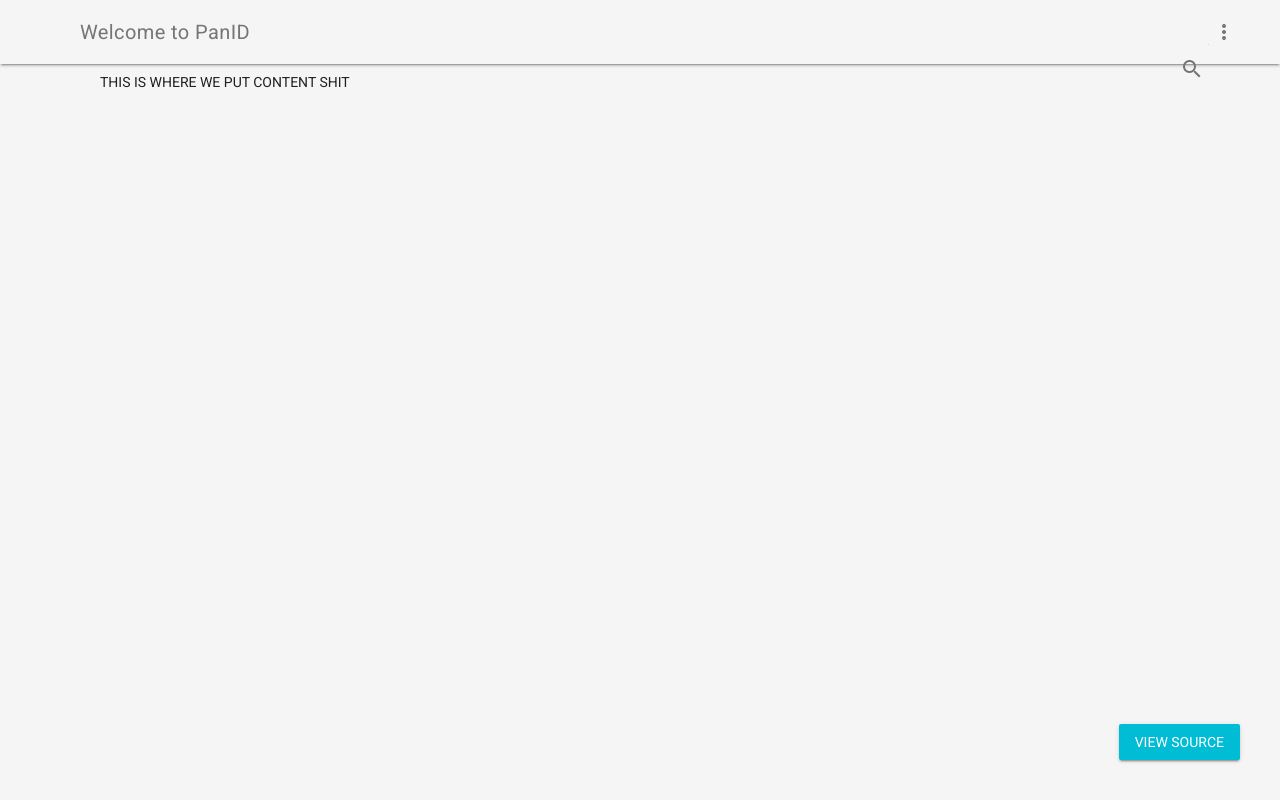
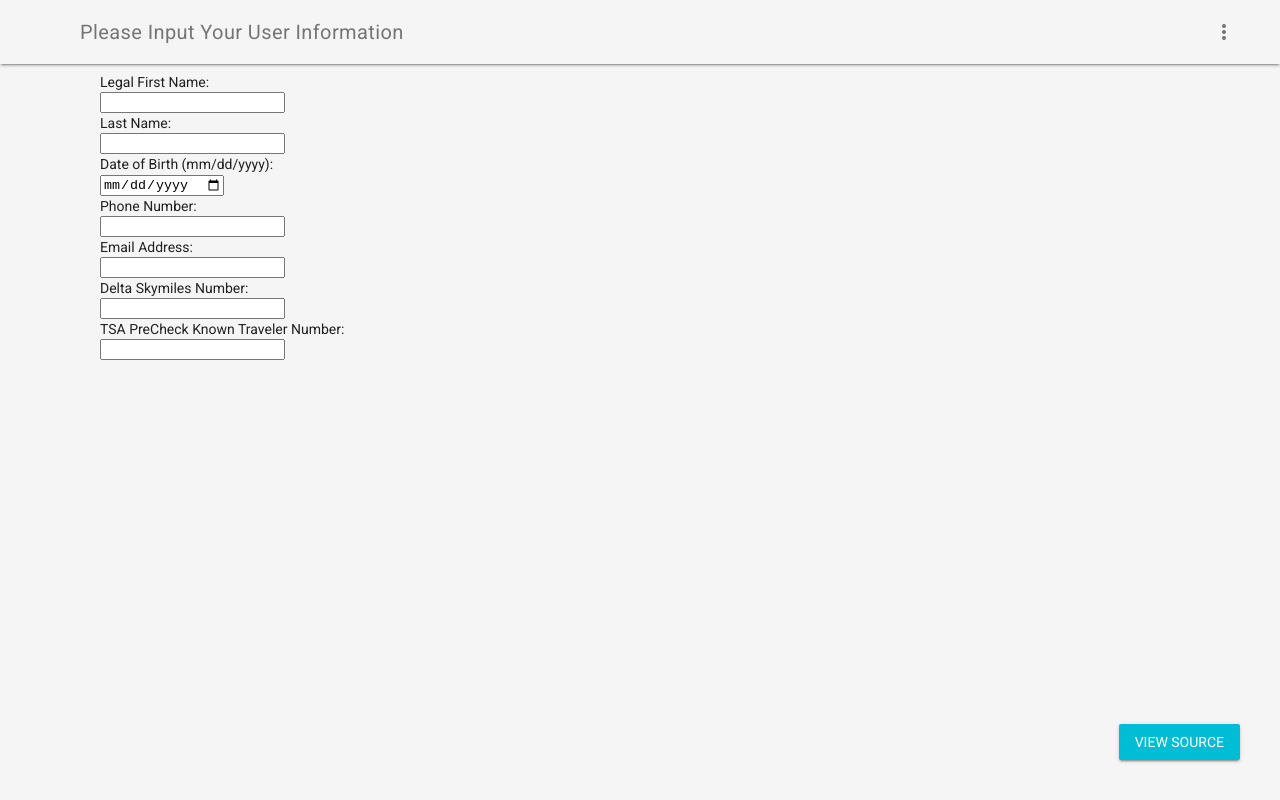
Before and after one commit to petschekr/HackGT-2016, a plain HTML site: page new-user-form-pretty.html in a window 1280 px wide. Drawn offline with nearby package versions, Linux system fonts and the light colour scheme.

Commit message:
Added a form for new users to put their info
Created new form form clone of index.html

```diff
--- a/new-user-form-pretty.html
+++ b/new-user-form-pretty.html
@@ -64,17 +64,9 @@
     <div class="demo-layout mdl-layout mdl-js-layout mdl-layout--fixed-header">
       <header class="demo-header mdl-layout__header mdl-color--grey-100 mdl-color-text--grey-600">
         <div class="mdl-layout__header-row">
-          <span class="mdl-layout-title">Welcome to PanID</span>
+          <span class="mdl-layout-title">Please Input Your User Information</span>
           <div class="mdl-layout-spacer"></div>
-          <div class="mdl-textfield mdl-js-textfield mdl-textfield--expandable">
-            <label class="mdl-button mdl-js-button mdl-button--icon" for="search">
-              <i class="material-icons">search</i>
-            </label>
-            <div class="mdl-textfield__expandable-holder">
-              <input class="mdl-textfield__input" type="text" id="search">
-              <label class="mdl-textfield__label" for="search">Enter your query...</label>
-            </div>
-          </div>
+
           <button class="mdl-button mdl-js-button mdl-js-ripple-effect mdl-button--icon" id="hdrbtn">
             <i class="material-icons">more_vert</i>
           </button>
@@ -88,7 +80,23 @@
 
       <main class="mdl-layout__content mdl-color--grey-100">
         <div class="mdl-grid demo-content">
-            <!--> THIS IS WHERE WE PUT CONTENT SHIT </!-->
+            <!-- THIS IS WHERE WE PUT CONTENT SHIT  -->
+            <form>
+                Legal First Name:<br>
+                <input type="text" name="firstname"><br>
+                Last Name: <br>
+                <input type="text" name="lastname"><br>
+                Date of Birth (mm/dd/yyyy): <br>
+                <input type="date" name="dob"><br>
+                Phone Number:<br>
+                <input type="tel" name="usertelephone"><br>
+                Email Address:<br>
+                <input type="email" name="useremail"><br>
+                Delta Skymiles Number:<br>
+                <input type="text" name="skymiles"><br>
+                TSA PreCheck Known Traveler Number:<br>
+                <input type="text" name="ktn"><br>
+
         </div>
       </main>
     </div>
```
